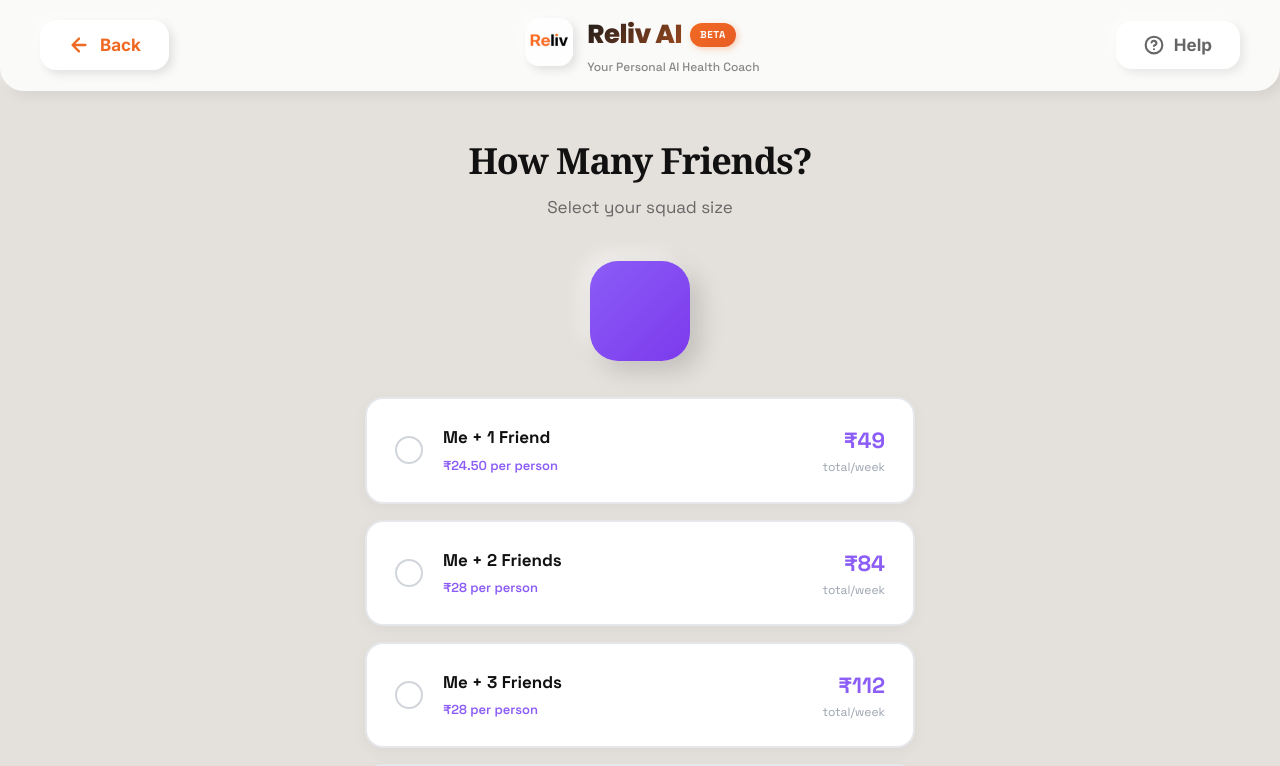
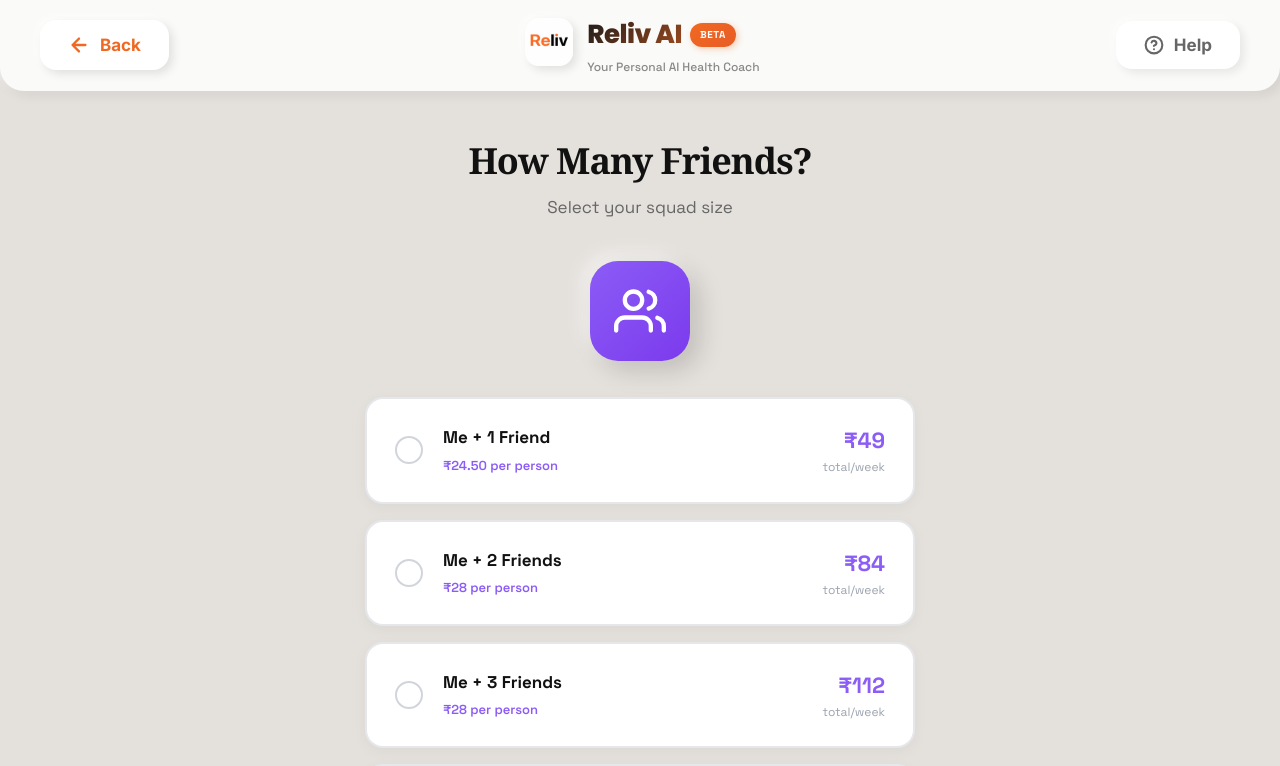
Before and after one commit to AlgorithSage/Reliv, a React (Vite) app in the folder frontend/: page /friend-size in a window 1280 px wide. Shown: the top 766 px of the page. Built offline with nearby package versions, Linux system fonts and the light colour scheme; no server answers; a web font is replaced by a local one.

Commit message:
Some more SVG Icons

```diff
--- /dev/null
+++ b/frontend/fix-friend-size-svg.js
@@ -0,0 +1,21 @@
+const fs = require('fs');
+const file = 'src/pages/FriendSizeScreen.jsx';
+let content = fs.readFileSync(file, 'utf8');
+
+const svg = `
+    <svg width="52" height="52" viewBox="0 0 24 24" fill="none" stroke="#FFFFFF" strokeWidth="2" strokeLinecap="round" strokeLinejoin="round">
+      <path d="M17 21v-2a4 4 0 0 0-4-4H5a4 4 0 0 0-4 4v2"></path>
+      <circle cx="9" cy="7" r="4"></circle>
+      <path d="M23 21v-2a4 4 0 0 0-3-3.87"></path>
+      <path d="M16 3.13a4 4 0 0 1 0 7.75"></path>
+    </svg>`;
+
+const regex = /(background:\s*'linear-gradient\(135deg,\s*#8B5CF6\s*0%,\s*#7C3AED\s*100%\)',[\s\S]*?)>\s*<\/div>/;
+
+if (regex.test(content)) {
+    content = content.replace(regex, `$1>${svg}\n  </div>`);
+    fs.writeFileSync(file, content);
+    console.log("FriendSizeScreen icon added!");
+} else {
+    console.log("Could not find container in FriendSizeScreen");
+}
--- a/frontend/src/pages/FriendSizeScreen.jsx
+++ b/frontend/src/pages/FriendSizeScreen.jsx
@@ -51,8 +51,13 @@ export default function FriendSizeScreen() {
  fontSize: 48,
  boxShadow: '10px 10px 24px rgba(0,0,0,0.15), -8px -8px 20px rgba(255,255,255,0.5)',
  }}>
-
- </div>
+    <svg width="52" height="52" viewBox="0 0 24 24" fill="none" stroke="#FFFFFF" strokeWidth="2" strokeLinecap="round" strokeLinejoin="round">
+      <path d="M17 21v-2a4 4 0 0 0-4-4H5a4 4 0 0 0-4 4v2"></path>
+      <circle cx="9" cy="7" r="4"></circle>
+      <path d="M23 21v-2a4 4 0 0 0-3-3.87"></path>
+      <path d="M16 3.13a4 4 0 0 1 0 7.75"></path>
+    </svg>
+  </div>
  </div>
 
  {/* Options */}
```
